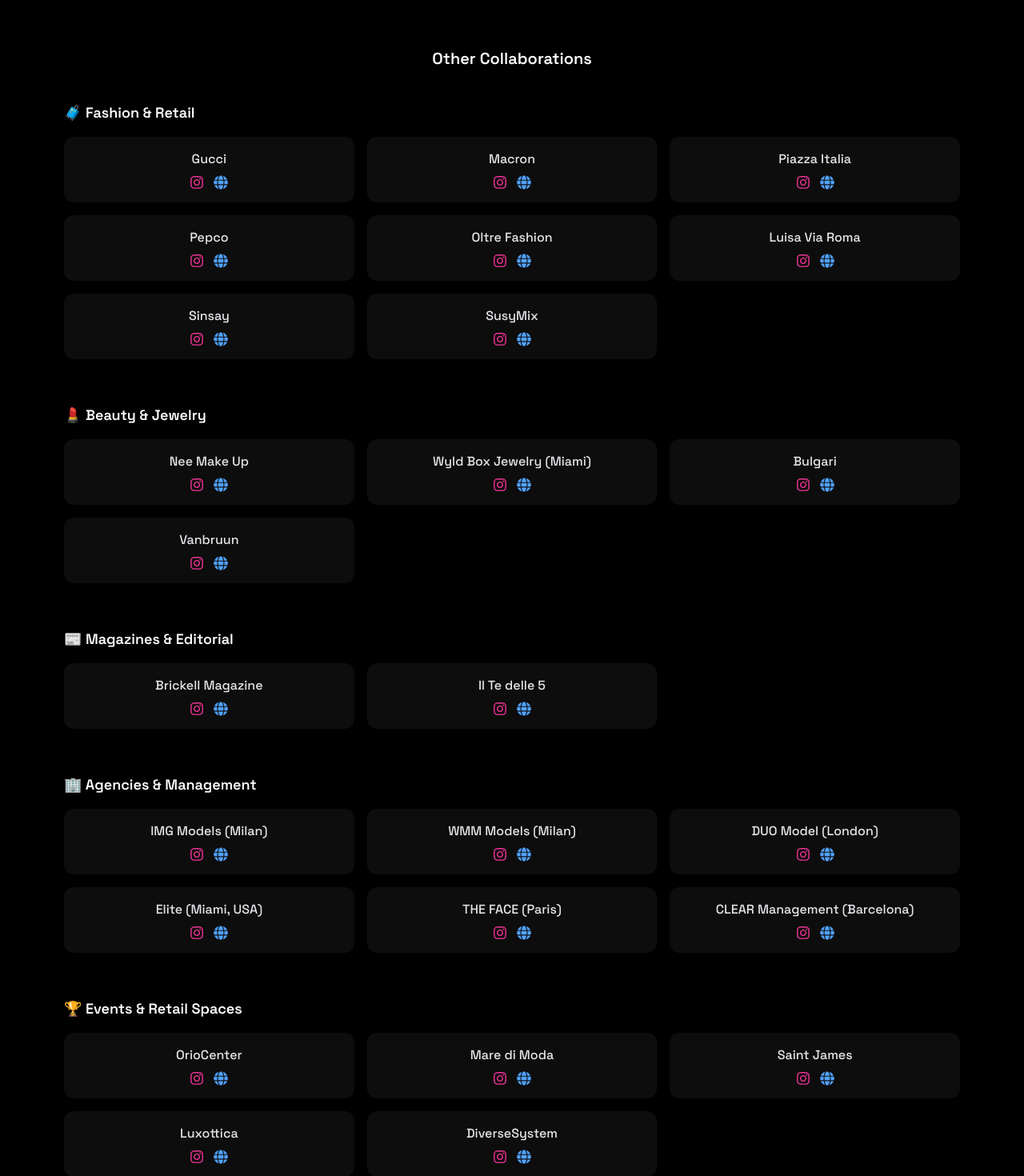
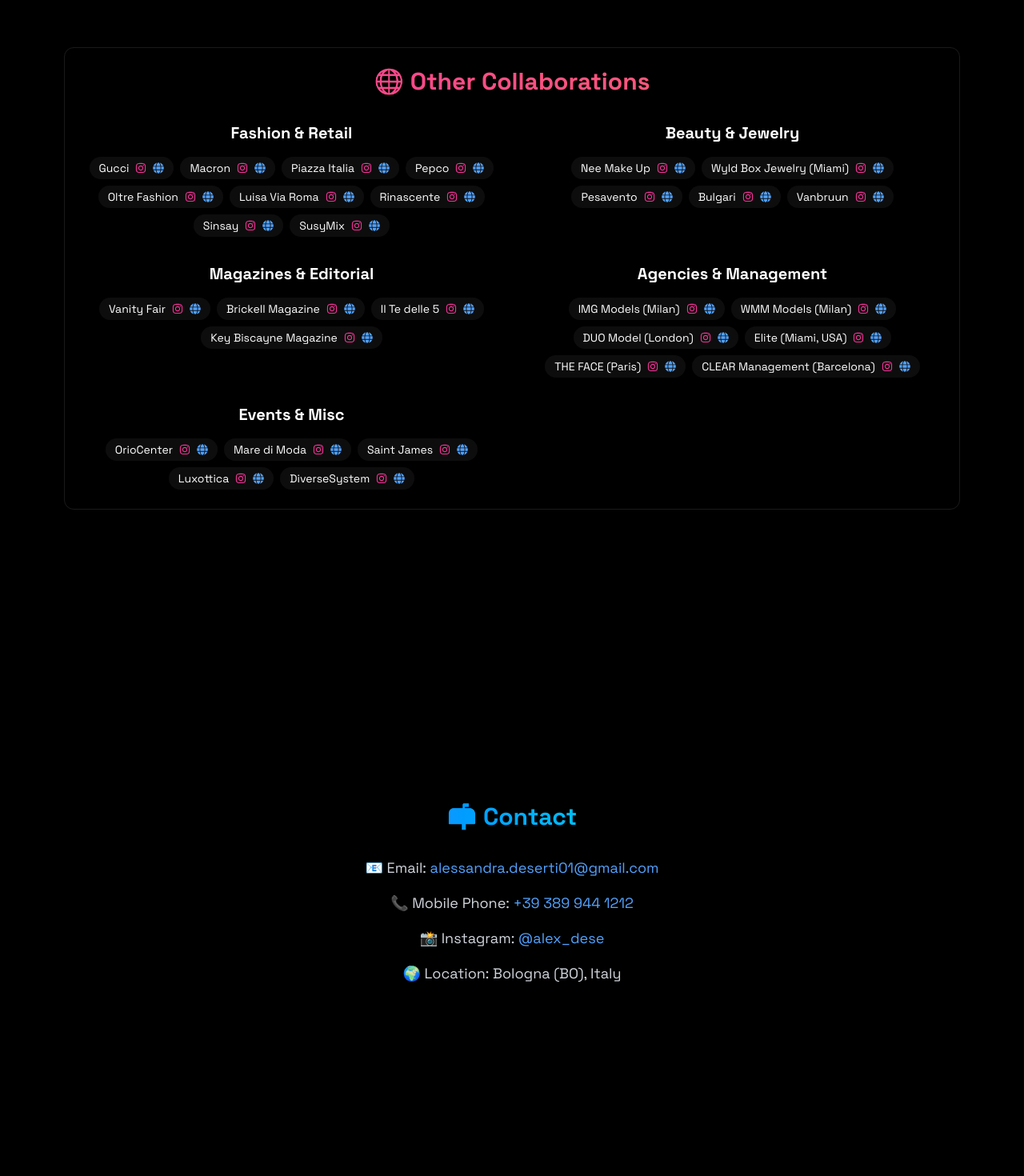
Before and after one commit to alessandradeserti/portfolio, a React (Vite) app: page / in a window 1280 px wide. Shown: the part 5220-6690 px from the top of the page at 80% size. Built offline with nearby package versions, Linux system fonts and the light colour scheme.

Commit message:
Update portfolio site

```diff
--- a/src/components/sections/Collaborations.jsx
+++ b/src/components/sections/Collaborations.jsx
@@ -107,34 +107,48 @@
     },
   ];
 
-  const otherBrands = [
+  const otherSections = {
+    "Fashion & Retail": [
       { name: "Gucci", ig: "https://www.instagram.com/gucci/", site: "https://www.gucci.com/it/it/" },
-    { name: "Luxottica", ig: "https://www.instagram.com/essilorluxottica/", site: "https://www.essilorluxottica.com/it/" },
-    { name: "Bulgari", ig: "https://www.instagram.com/bvlgari/", site: "https://www.bulgari.com/it-it/" },
-    { name: "Brickell Magazine", ig: "https://www.instagram.com/brickellmag/", site: "https://brickellmag.com/" },
+      { name: "Macron", ig: "https://www.instagram.com/macron/", site: "https://www.macron.com/it/" },
+      { name: "Piazza Italia", ig: "https://www.instagram.com/piazzaitaliaofficial/", site: "https://www.piazzaitalia.it/" },
       { name: "Pepco", ig: "https://www.instagram.com/pepco_it/", site: "https://pepco.it/" },
       { name: "Oltre Fashion", ig: "https://www.instagram.com/oltrefashion/", site: "https://www.oltre.com/" },
+      { name: "Luisa Via Roma", ig: "https://www.instagram.com/luisaviaroma/", site: "https://www.luisaviaroma.com/" },
+      { name: "Rinascente", ig: "https://www.instagram.com/rinascente/", site: "https://www.rinascente.it/it/" },
+      { name: "Sinsay", ig: "https://www.instagram.com/sinsay/", site: "https://www.sinsay.com/it/" },
+      { name: "SusyMix", ig: "https://www.instagram.com/susymixofficial/", site: "https://www.susymix.com/en/" },
+    ],
+    "Beauty & Jewelry": [
+      { name: "Nee Make Up", ig: "https://www.instagram.com/neemakeupmilano/", site: "https://en.neemakeupmilano.com/" },
+      { name: "Wyld Box Jewelry (Miami)", ig: "https://www.instagram.com/wyldboxjewelry/", site: "https://wyldboxjewelry.com/" },
+      { name: "Pesavento", ig: "https://www.instagram.com/pesavento_artexpressions/", site: "https://www.pesavento.com/" },
+      { name: "Bulgari", ig: "https://www.instagram.com/bvlgari/", site: "https://www.bulgari.com/it-it/" },
+      { name: "Vanbruun", ig: "https://www.instagram.com/vanbruun/", site: "https://vanbruun.com/en-se" },
+    ],
+    "Magazines & Editorial": [
+      { name: "Vanity Fair", ig: "https://www.instagram.com/vanityfairitalia/", site: "https://www.vanityfair.it/" },
+      { name: "Brickell Magazine", ig: "https://www.instagram.com/brickellmag/", site: "https://brickellmag.com/" },
       { name: "Il Te delle 5", ig: "https://www.instagram.com/ilthedelle5/", site: "https://ilthedelle5.com/" },
-    { name: "Luisa Via Roma", ig: "https://www.instagram.com/luisaviaroma/", site: "https://www.luisaviaroma.com/" },
-    { name: "Sammontana", ig: "https://www.instagram.com/gelatisammontana/", site: "https://www.sammontana.it/" },
-    { name: "Nee Make Up", ig: "https://www.instagram.com/neemakeupmilano/", site: "https://en.neemakeupmilano.com/" },
-    { name: "Vanbruun", ig: "https://www.instagram.com/vanbruun/", site: "https://vanbruun.com/en-se" },
-    { name: "Saint James", ig: "https://www.instagram.com/saintjames/", site: "https://eu.saint-james.com/" },
-    { name: "Piazza Italia", ig: "https://www.instagram.com/piazzaitaliaofficial/", site: "https://www.piazzaitalia.it/" },
-    { name: "OrioCenter", ig: "https://www.instagram.com/oriocenter/", site: "https://www.oriocenter.it/it" },
-    { name: "DiverseSystem", ig: "https://www.instagram.com/diversesystem/", site: "https://diversesystem.com/en" },
+      { name: "Key Biscayne Magazine", ig: "https://www.instagram.com/keybiscaynemag/", site: "https://keybiscaynemag.com/" },
+    ],
+    "Agencies & Management": [
       { name: "IMG Models (Milan)", ig: "https://www.instagram.com/imgmodels/", site: "https://imgmodels.com/" },
       { name: "WMM Models (Milan)", ig: "https://www.instagram.com/wmmmodels/", site: "https://www.wmm-models.com/" },
+      { name: "DUO Model (London)", ig: "https://www.instagram.com/duomodelmgmt/", site: "https://www.duomodelmgmt.com/" },
+      { name: "Elite (Miami, USA)", ig: "https://www.instagram.com/elitemodelworld/", site: "https://www.elitemodels.com/" },
       { name: "THE FACE (Paris)", ig: "https://www.instagram.com/thefaceparis/", site: "https://models.com/agency/the-face" },
-    { name: "Sinsay", ig: "https://www.instagram.com/sinsay/", site: "https://www.sinsay.com/it/" },
-    { name: "DUO Model (London)", ig: "https://www.instagram.com/duomodelmgmt/", site: "https://www.duomodelmgmt.com/" },
       { name: "CLEAR Management (Barcelona)", ig: "https://www.instagram.com/clearmodelsmgmt/", site: "https://www.clearmanagement.es/" },
-    { name: "Elite (Miami, USA)", ig: "https://www.instagram.com/elitemodelworld/", site: "https://www.elitemodels.com/" },
-    { name: "Macron", ig: "https://www.instagram.com/macron/", site: "https://www.macron.com/it/" },
-    { name: "SusyMix", ig: "https://www.instagram.com/susymixofficial/", site: "https://www.susymix.com/en/" },
-    { name: "Wyld Box Jewelry (Miami)", ig: "https://www.instagram.com/wyldboxjewelry/", site: "https://wyldboxjewelry.com/" },
+    ],
+    "Events & Misc": [
+      { name: "OrioCenter", ig: "https://www.instagram.com/oriocenter/", site: "https://www.oriocenter.it/it" },
       { name: "Mare di Moda", ig: "https://www.instagram.com/maredimoda/", site: "https://maredimoda.com/en/home-en/" },
-  ];
+      { name: "Saint James", ig: "https://www.instagram.com/saintjames/", site: "https://eu.saint-james.com/" },
+      { name: "Luxottica", ig: "https://www.instagram.com/essilorluxottica/", site: "https://www.essilorluxottica.com/it/" },
+      { name: "DiverseSystem", ig: "https://www.instagram.com/diversesystem/", site: "https://diversesystem.com/en" },
+    ],
+  };
+
   return (
     <section
       id="collaborations"
@@ -157,20 +171,10 @@
                 />
                 <p className="mt-3 text-gray-200 font-medium text-lg">{brand}</p>
                 <div className="flex gap-3 mt-2">
-                  <a
-                    href={ig}
-                    target="_blank"
-                    rel="noopener noreferrer"
-                    className="text-pink-500 hover:text-pink-400"
-                  >
+                  <a href={ig} target="_blank" rel="noopener noreferrer" className="text-pink-500 hover:text-pink-400">
                     <FaInstagram size={20} />
                   </a>
-                  <a
-                    href={site}
-                    target="_blank"
-                    rel="noopener noreferrer"
-                    className="text-blue-400 hover:text-blue-300"
-                  >
+                  <a href={site} target="_blank" rel="noopener noreferrer" className="text-blue-400 hover:text-blue-300">
                     <FaGlobe size={20} />
                   </a>
                 </div>
@@ -179,222 +183,38 @@
           ))}
         </div>
 
-        {/* Other Brands */}
-        <h3 className="text-xl text-white font-semibold mb-10">Other Collaborations</h3>
-
-        <div className="space-y-14 w-full text-left">
-          {/* Fashion & Retail */}
-          <div>
-            <h4 className="text-lg text-white font-semibold mb-4">🧳 Fashion & Retail</h4>
-            <div className="grid grid-cols-1 sm:grid-cols-2 md:grid-cols-3 gap-4">
-              {[
-                "Gucci", "Macron", "Piazza Italia", "Pepco", "Oltre Fashion", "Luisa Via Roma", "Rinascente", "Sinsay", "SusyMix"
-              ].map(name => {
-                const brand = otherBrands.find(b => b.name === name);
-                return brand && (
-                  <div
-                    key={name}
-                    className="flex flex-col items-center bg-white/5 p-4 rounded-xl shadow-md hover:shadow-xl transition-all"
+        {/* Other Collaborations */}
+        <RevealOnScroll>
+          <div className="max-w-6xl mx-auto p-6 border border-white/10 rounded-xl hover:-translate-y-1 transition-all">
+            <h3 className="text-3xl font-bold mb-8 bg-gradient-to-r from-pink-500 to-red-400 bg-clip-text text-transparent text-center">
+              🌐 Other Collaborations
+            </h3>
+            <div className="grid grid-cols-1 md:grid-cols-2 gap-8">
+              {Object.entries(otherSections).map(([category, brands]) => (
+                <div key={category} className="flex flex-col items-center text-center">
+                  <h4 className="text-xl font-bold mb-4 text-white">{category}</h4>
+                  <div className="flex flex-wrap justify-center gap-2">
+                    {brands.map(({ name, ig, site }, idx) => (
+                      <span
+                        key={idx}
+                        className="flex items-center gap-2 bg-white/5 py-1 px-3 rounded-full text-sm text-white shadow-sm hover:shadow-lg transition"
                       >
-                    <p className="text-gray-200 font-medium">{brand.name}</p>
-                    <div className="flex gap-3 mt-2">
-                      <a href={brand.ig} target="_blank" rel="noopener noreferrer" className="text-pink-500 hover:text-pink-400">
-                        <FaInstagram size={18} />
+                        {name}
+                        <a href={ig} target="_blank" rel="noopener noreferrer" className="text-pink-500 hover:text-pink-400">
+                          <FaInstagram size={14} />
                         </a>
-                      <a href={brand.site} target="_blank" rel="noopener noreferrer" className="text-blue-400 hover:text-blue-300">
-                        <FaGlobe size={18} />
+                        <a href={site} target="_blank" rel="noopener noreferrer" className="text-blue-400 hover:text-blue-300">
+                          <FaGlobe size={14} />
                         </a>
+                      </span>
+                    ))}
                   </div>
                 </div>
-                );
-              })}
+              ))}
             </div>
           </div>
-
-          {/* Beauty & Jewelry */}
-          <div>
-            <h4 className="text-lg text-white font-semibold mb-4">💄 Beauty & Jewelry</h4>
-            <div className="grid grid-cols-1 sm:grid-cols-2 md:grid-cols-3 gap-4">
-              {[
-                "Nee Make Up", "Wyld Box Jewelry (Miami)", "Pesavento", "Bulgari", "Vanbruun"
-              ].map(name => {
-                const brand = otherBrands.find(b => b.name === name);
-                return brand && (
-                  <div
-                    key={name}
-                    className="flex flex-col items-center bg-white/5 p-4 rounded-xl shadow-md hover:shadow-xl transition-all"
-                  >
-                    <p className="text-gray-200 font-medium">{brand.name}</p>
-                    <div className="flex gap-3 mt-2">
-                      <a href={brand.ig} target="_blank" rel="noopener noreferrer" className="text-pink-500 hover:text-pink-400">
-                        <FaInstagram size={18} />
-                      </a>
-                      <a href={brand.site} target="_blank" rel="noopener noreferrer" className="text-blue-400 hover:text-blue-300">
-                        <FaGlobe size={18} />
-                      </a>
-                    </div>
-                  </div>
-                );
-              })}
-            </div>
-          </div>
-
-          {/* Magazines & Editorial */}
-          <div>
-            <h4 className="text-lg text-white font-semibold mb-4">📰 Magazines & Editorial</h4>
-            <div className="grid grid-cols-1 sm:grid-cols-2 md:grid-cols-3 gap-4">
-              {[
-                "Vanity Fair", "Brickell Magazine", "Il Te delle 5", "Key Biscayne Magazine"
-              ].map(name => {
-                const brand = otherBrands.find(b => b.name === name);
-                return brand && (
-                  <div
-                    key={name}
-                    className="flex flex-col items-center bg-white/5 p-4 rounded-xl shadow-md hover:shadow-xl transition-all"
-                  >
-                    <p className="text-gray-200 font-medium">{brand.name}</p>
-                    <div className="flex gap-3 mt-2">
-                      <a href={brand.ig} target="_blank" rel="noopener noreferrer" className="text-pink-500 hover:text-pink-400">
-                        <FaInstagram size={18} />
-                      </a>
-                      <a href={brand.site} target="_blank" rel="noopener noreferrer" className="text-blue-400 hover:text-blue-300">
-                        <FaGlobe size={18} />
-                      </a>
-                    </div>
-                  </div>
-                );
-              })}
-            </div>
-          </div>
-
-          {/* Modeling Agencies */}
-          <div>
-            <h4 className="text-lg text-white font-semibold mb-4">🏢 Agencies & Management</h4>
-            <div className="grid grid-cols-1 sm:grid-cols-2 md:grid-cols-3 gap-4">
-              {[
-                "IMG Models (Milan)", "WMM Models (Milan)", "DUO Model (London)",
-                "Elite (Miami, USA)", "THE FACE (Paris)", "CLEAR Management (Barcelona)"
-              ].map(name => {
-                const brand = otherBrands.find(b => b.name === name);
-                return brand && (
-                  <div
-                    key={name}
-                    className="flex flex-col items-center bg-white/5 p-4 rounded-xl shadow-md hover:shadow-xl transition-all"
-                  >
-                    <p className="text-gray-200 font-medium text-center">{brand.name}</p>
-                    <div className="flex gap-3 mt-2">
-                      <a href={brand.ig} target="_blank" rel="noopener noreferrer" className="text-pink-500 hover:text-pink-400">
-                        <FaInstagram size={18} />
-                      </a>
-                      <a href={brand.site} target="_blank" rel="noopener noreferrer" className="text-blue-400 hover:text-blue-300">
-                        <FaGlobe size={18} />
-                      </a>
-                    </div>
-                  </div>
-                );
-              })}
-            </div>
-          </div>
-
-          {/* Events & Retail Spaces */}
-          <div>
-            <h4 className="text-lg text-white font-semibold mb-4">🏆 Events & Retail Spaces</h4>
-            <div className="grid grid-cols-1 sm:grid-cols-2 md:grid-cols-3 gap-4">
-              {[
-                "OrioCenter", "Mare di Moda", "Saint James", "Luxottica", "DiverseSystem"
-              ].map(name => {
-                const brand = otherBrands.find(b => b.name === name);
-                return brand && (
-                  <div
-                    key={name}
-                    className="flex flex-col items-center bg-white/5 p-4 rounded-xl shadow-md hover:shadow-xl transition-all"
-                  >
-                    <p className="text-gray-200 font-medium">{brand.name}</p>
-                    <div className="flex gap-3 mt-2">
-                      <a href={brand.ig} target="_blank" rel="noopener noreferrer" className="text-pink-500 hover:text-pink-400">
-                        <FaInstagram size={18} />
-                      </a>
-                      <a href={brand.site} target="_blank" rel="noopener noreferrer" className="text-blue-400 hover:text-blue-300">
-                        <FaGlobe size={18} />
-                      </a>
-                    </div>
-                  </div>
-                );
-              })}
-            </div>
-          </div>
-        </div>
+        </RevealOnScroll>
       </div>
     </section>
   );
 };
-
-
-
-
-/* Brands
-Brickell Magazine https://www.instagram.com/brickellmag/ https://brickellmag.com/
-
-Key Biscayne Magazine https://www.instagram.com/keybiscaynemag/ https://keybiscaynemag.com/
-
-Pepco https://www.instagram.com/pepco_it/ https://www.instagram.com/pepcopl/ https://pepco.it/
-
-DiverseSystem https://www.instagram.com/diversesystem/ https://diversesystem.com/en
-
-Oltre Fashion https://www.instagram.com/oltrefashion/ https://www.oltre.com/
-
-Il Te delle 5 https://www.instagram.com/ilthedelle5/ https://ilthedelle5.com/
-
-Pesavento https://www.instagram.com/pesavento_artexpressions/ https://www.pesavento.com/
-
-Vanity Fair https://www.instagram.com/vanityfairitalia/ https://www.vanityfair.it/
-
-Luisa Via Roma https://www.instagram.com/luisaviaroma/ https://www.luisaviaroma.com/
-
-Sammontana https://www.instagram.com/gelatisammontana/ https://www.sammontana.it/
-
-Nee Make Up https://www.instagram.com/neemakeupmilano/ https://en.neemakeupmilano.com/
-
-Vanbruun https://www.instagram.com/vanbruun/ https://vanbruun.com/en-se
-
-Piazza Italia https://www.instagram.com/piazzaitaliaofficial/ https://www.piazzaitalia.it/
-
-Pupa Milano https://www.instagram.com/pupamilanoitaly/ https://www.pupa.it/home
-
-Saint James https://www.instagram.com/saintjames/ https://eu.saint-james.com/
-
-OrioCenter https://www.instagram.com/oriocenter/ https://www.oriocenter.it/it
-
-IMG Models (Milan) https://www.instagram.com/imgmodels/ https://imgmodels.com/
-
-WMM Models (Milan) https://www.instagram.com/wmmmodels/ https://www.wmm-models.com/
-
-THE FACE (Paris) https://www.instagram.com/thefaceparis/ https://models.com/agency/the-face
-
-Liscostanzo https://www.instagram.com/liscostanzo/ https://models.com/people/irina-lis-costanzo
-
-Sinsay https://www.instagram.com/sinsay/ https://www.sinsay.com/it/
-
-Angela Carpio Firenze https://www.instagram.com/angelacarpio_firenze/ https://angelacarpio.com/
-
-Miss Italia https://www.instagram.com/missitaliaemiliaromagna/ https://www.missitalia.it/
-
-DUO Model (London) https://www.instagram.com/duomodelmgmt/ https://www.duomodelmgmt.com/
-
-Mare di moda https://www.instagram.com/maredimoda/ https://maredimoda.com/en/home-en/
-
-CLEAR Management (Barcelona) https://www.instagram.com/clearmodelsmgmt/ https://www.clearmanagement.es/
-
-Elite (Miami, USA) https://www.instagram.com/elitemodelworld/ https://www.elitemodels.com/
-
-Gucci https://www.instagram.com/gucci/ https://www.gucci.com/it/it/
-
-Macron https://www.instagram.com/macron/ https://www.macron.com/it/
-
-SusyMix https://www.instagram.com/susymixofficial/ https://www.susymix.com/en/
-
-Rinascente https://www.instagram.com/rinascente/ https://www.rinascente.it/it/
-
-Wyld Box Jewelry (Miami) https://www.instagram.com/wyldboxjewelry/ https://wyldboxjewelry.com/
-
-*/
```
Lines whose indentation alone changed are shown as unchanged.
